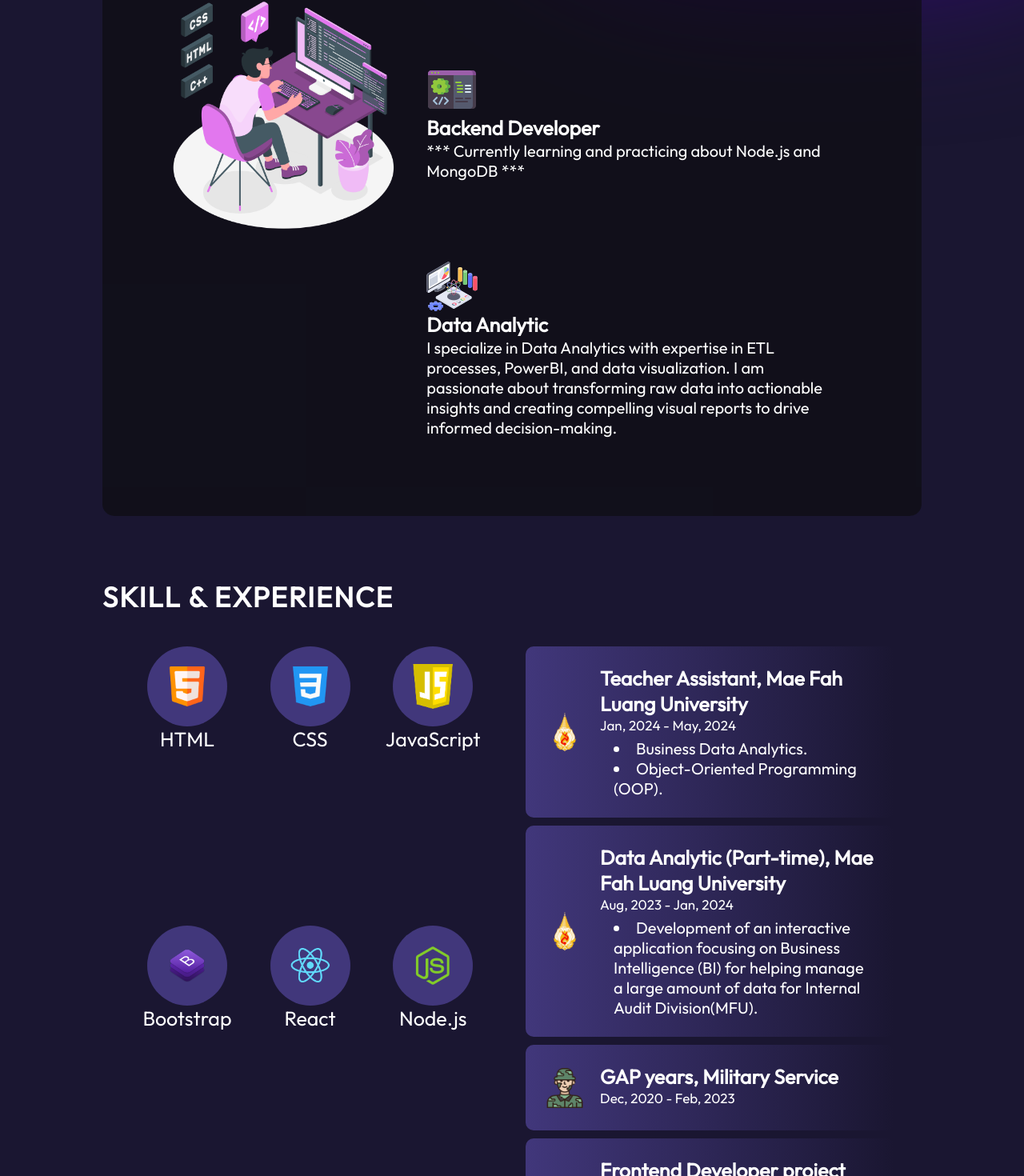
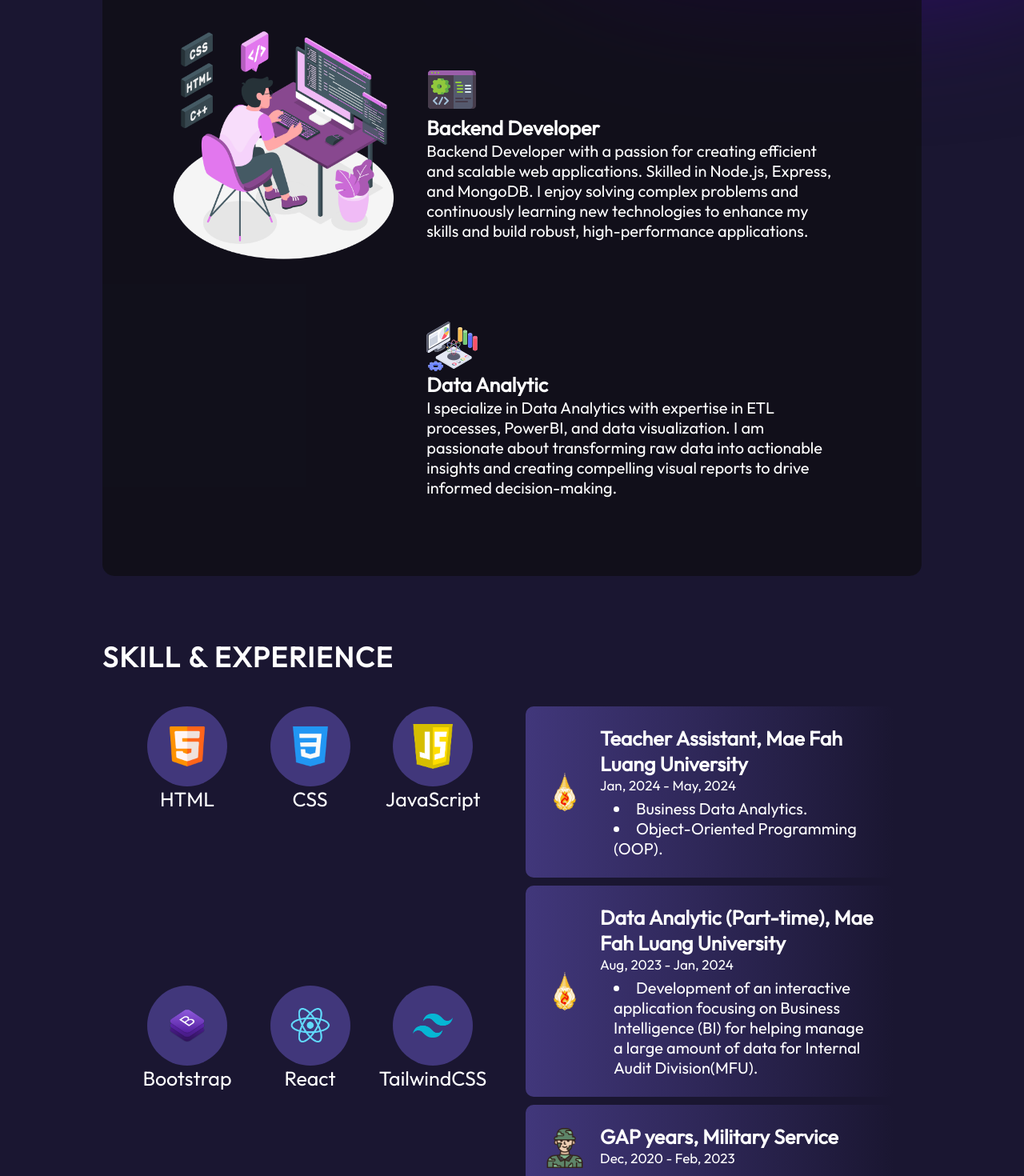
Before and after one commit to PhakkaponPumpour/Portfolio, a React (Vite) app: page / in a window 1280 px wide. Shown: the part 1087-2557 px from the top of the page at 80% size. Built offline with nearby package versions, Linux system fonts and the light colour scheme.

Commit message:
Update Skills and CV

```diff
--- a/src/components/About/About.jsx
+++ b/src/components/About/About.jsx
@@ -33,7 +33,13 @@ export const About = () => {
             <img src={getImageUrl("about/backend.png")} alt="Server Icon" />
             <div className={styles.aboutItemText}>
               <h3>Backend Developer</h3>
-              <p>*** Currently learning and practicing about Node.js and MongoDB ***</p>
+              <p>
+                Backend Developer with a passion for creating efficient and
+                scalable web applications. Skilled in Node.js, Express, and
+                MongoDB. I enjoy solving complex problems and continuously
+                learning new technologies to enhance my skills and build robust,
+                high-performance applications.
+              </p>
             </div>
           </li>
           <li className={styles.aboutItem}>
--- a/src/components/Contact/Footer.jsx
+++ b/src/components/Contact/Footer.jsx
@@ -30,8 +30,8 @@ export const Footer = () => {
             <ul>
               <li>
                 <a
-                  href="https://drive.google.com/file/d/1rtxe53CB15HtoF_XZMwZQSDKTf_I8veK/view?usp=drive_link"
-                  target="https://drive.google.com/file/d/1rtxe53CB15HtoF_XZMwZQSDKTf_I8veK/view?usp=drive_link"
+                  href="https://drive.google.com/file/d/1aJ800tZq8tBuXYqXemLrk-MJoAaUdghD/view?usp=sharing"
+                  target="https://drive.google.com/file/d/1aJ800tZq8tBuXYqXemLrk-MJoAaUdghD/view?usp=sharing"
                 >
                   CV
                 </a>
--- a/src/components/data/skills.json
+++ b/src/components/data/skills.json
@@ -18,6 +18,10 @@
   {
     "title": "React",
     "imageSrc": "skills/react.png"
+  },
+  {
+    "title": "TailwindCSS",
+    "imageSrc": "skills/tailwindcss.png"
   },
   {
     "title": "Node.js",
```
Also changed, not shown: assets/skills/tailwindcss.png (added).
